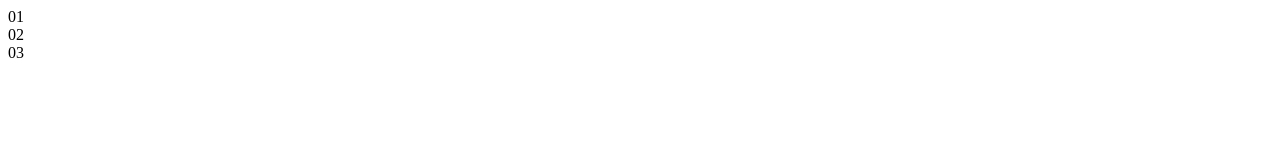
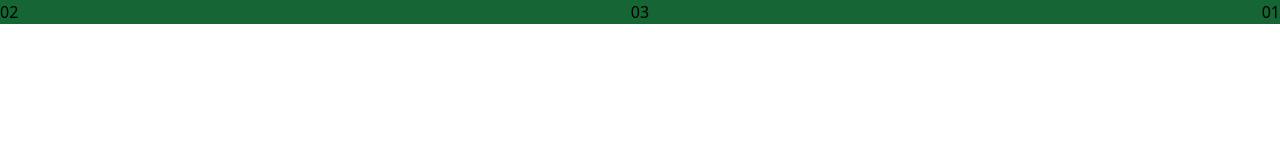
Before and after one commit to snippy066/basicform, a website: page static/index.html in a window 1280 px wide. Drawn offline with nearby package versions, Linux system fonts and the light colour scheme; files that its build step writes are made by us from their sources.

Commit message:
changes dependencies

```diff
--- a/static/index.html
+++ b/static/index.html
@@ -4,10 +4,10 @@
     <title></title>
     <meta charset="UTF-8">
     <meta name="viewport" content="width=device-width, initial-scale=1">
-    <link href="/style.css" rel="stylesheet">
+    <link href="src/basicform/static/style.css" rel="stylesheet">
   </head>
   <body>
-    <div class="flex justify-between">
+    <div class="flex justify-between bg-green-800">
       <div class="order-last">01</div>
       <div>02</div>
       <div>03</div>
```
Also changed, not shown: package.json (added, +20 -0 lines), 1 other file.
